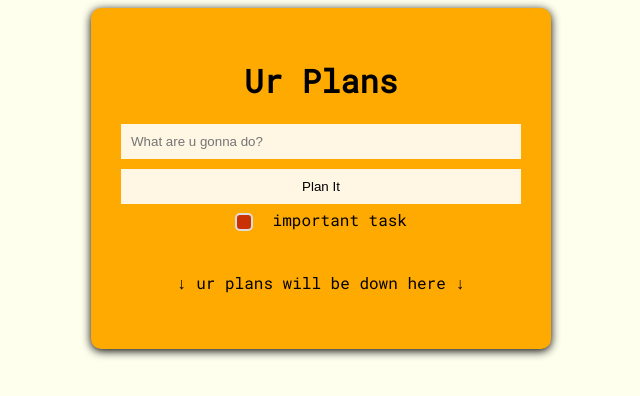
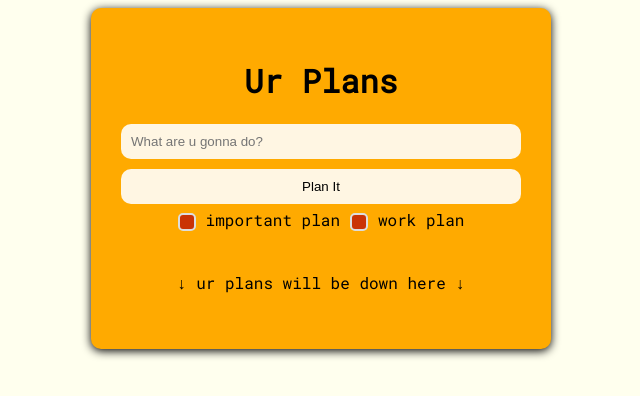
Before and after one commit to R0ckst4/vue_todo, a Vue app: page / in a window 1280 px wide. Shown: the top 396 px of the page, without its empty margins (319-959 px from the left). Built offline with nearby package versions, Linux system fonts and the light colour scheme.

Commit message:
Add checkbox to own componet, made another checkbox for "work" classification

```diff
--- a/src/App.vue
+++ b/src/App.vue
@@ -1,5 +1,6 @@
 <template>
   <div class="app">
+    <transition-group name="container">
       <div class="container">
         <div class="mainBlock">
           <task-form @create="createTask"></task-form>
@@ -12,6 +13,7 @@
           </div>
         </div>
       </div>
+    </transition-group>
   </div>
 </template>
 <script>
--- a/src/components/TaskForm.vue
+++ b/src/components/TaskForm.vue
@@ -7,9 +7,15 @@
       placeholder="What are u gonna do?"
     />
     <my-button @click="createTask">Plan It</my-button>
-    <div class="imp_checkbox">
-      <input type="checkbox" id="important_checkbox" v-model="task.important" />
-      <label for="important_checkbox"> important task</label>
+    <div class="checkboxes">
+      <my-checkbox id="imp_checkbox_inp" v-model="task.important" value="true">
+      </my-checkbox>
+      <label style="margin-right: 10px" for="imp_checkbox_inp"
+        >important plan</label
+      >
+      <my-checkbox id="work_checkbox_inp" v-model="task.usual" value="false">
+      </my-checkbox>
+      <label for="work_checkbox_inp">work plan</label>
     </div>
   </form>
 </template>
@@ -20,8 +26,6 @@
       return {
         task: {
           describtion: "",
-          important: false,
-          usual: true,
         },
       };
     },
@@ -35,6 +39,8 @@
           this.task = {
             describtion: "",
           };
+          imp_checkbox_inp.checked = false;
+          work_checkbox_inp.checked = false;
         } else {
           this.task = {
             describtion: "",
@@ -49,36 +55,8 @@
   h1 {
     text-align: center;
   }
-  .imp_checkbox {
+  .checkboxes {
     margin: 5px;
     text-align: center;
   }
-  input[type="checkbox"] {
-    display: none;
-  }
-  input[type="checkbox"] + label::before {
-    content: "";
-    background: #ca3204;
-    border-radius: 5px;
-    border: 2px solid #ddd;
-    display: inline-block;
-    vertical-align: middle;
-    width: 10px;
-    height: 10px;
-    padding: 2px;
-    margin-right: 10px;
-    text-align: center;
-  }
-
-  input[type="checkbox"]:checked + label::before {
-    content: "";
-    display: inline-block;
-    width: 1px;
-    height: 5px;
-    border: solid #000;
-    border-width: 0 4px 4px 0;
-    transform: rotate(45deg);
-    border-radius: 0;
-    margin: 0 15px 5px 5px;
-  }
 </style>
--- a/src/components/UI/MyButton.vue
+++ b/src/components/UI/MyButton.vue
@@ -1,16 +1,11 @@
 <template>
-  <div :class="{ btn: noActivated }">
-    <button @click="noActivated = true" class="my-button"><slot></slot></button>
+  <div>
+    <button class="my-button"><slot></slot></button>
   </div>
 </template>
 <script>
   export default {
     name: "my-button",
-    data() {
-      return {
-        noActivated: false,
-      };
-    },
   };
 </script>
 <style scoped>
@@ -24,6 +19,7 @@
     width: 400px;
     padding: 10px;
     cursor: pointer;
+    border-radius: 10px;
     transition: 0.2s ease;
   }
   .my-button:hover {
--- /dev/null
+++ b/src/components/UI/MyCheckbox.vue
@@ -0,0 +1,50 @@
+<template>
+  <input
+    :value="modelValue"
+    @input="updateCheckbox"
+    class="checkbox"
+    type="checkbox"
+  />
+</template>
+<script>
+  export default {
+    name: "my-checkbox",
+    methods: {
+      updateCheckbox(event) {
+        this.$emit("update:modelValue", event.target.value);
+      },
+    },
+  };
+</script>
+<style>
+  input[type="checkbox"] {
+    display: none;
+  }
+  input[type="checkbox"] + label::before {
+    content: "";
+    background: #ca3305;
+    border-radius: 5px;
+    border: 2px solid #ddd;
+    display: inline-block;
+    vertical-align: middle;
+    width: 10px;
+    height: 10px;
+    padding: 2px;
+    margin-right: 10px;
+    text-align: center;
+    transition: 0.1s ease;
+  }
+
+  input[type="checkbox"]:checked + label::before {
+    content: "";
+    display: inline-block;
+    width: 2px;
+    height: 8px;
+    border: 2px solid #ddd;
+    border-width: 0 4px 4px 0;
+    transform: rotate(45deg);
+    border-radius: 0px;
+    margin: 0 15px 5px 5px;
+    transition: 0.1s ease;
+  }
+</style>
--- a/src/components/UI/MyInput.vue
+++ b/src/components/UI/MyInput.vue
@@ -22,6 +22,7 @@
     width: 380px;
     padding: 10px;
     border: none;
+    border-radius: 10px;
     background-color: rgba(255, 255, 255, 0.89);
     transition: 0.2s;
   }
--- a/src/components/UI/MySort.vue
+++ b/src/components/UI/MySort.vue
@@ -31,6 +31,7 @@
     display: flex;
     flex-wrap: wrap;
     border: 0;
+    border-radius: 10px;
     justify-content: space-around;
     cursor: pointer;
     transition: 0.2s ease;
--- a/src/components/UI/index.js
+++ b/src/components/UI/index.js
@@ -1,4 +1,5 @@
 import MyButton from "@/components/UI/MyButton.vue";
 import MyInput from "@/components/UI/MyInput.vue";
 import MySort from "@/components/UI/MySort";
-export default [MyButton, MyInput, MySort];
+import MyCheckbox from "@/components/UI/MyCheckbox";
+export default [MyButton, MyInput, MySort, MyCheckbox];
```
Lines whose indentation alone changed are shown as unchanged.
